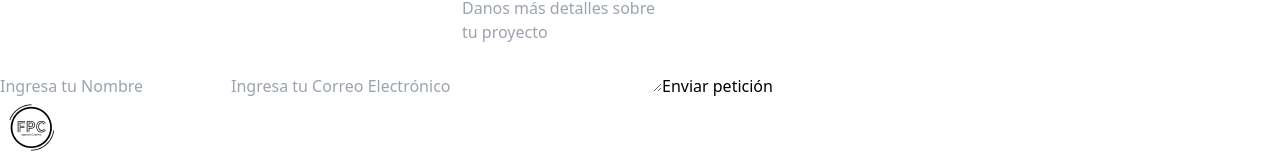
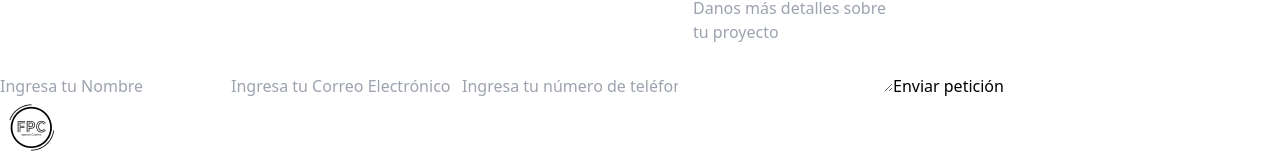
Before and after one commit to dimas4dev/faro-creative-agency, a React (Vite) app: page / in a window 1280 px wide. Shown: the part 2652-2815 px from the top of the page. Built offline with nearby package versions, Linux system fonts and the light colour scheme.

Commit message:
Agrega dependencia de emailjs y campos de teléfono en el formulario de contacto

```diff
--- a/package.json
+++ b/package.json
@@ -10,6 +10,7 @@
     "preview": "vite preview"
   },
   "dependencies": {
+    "@emailjs/browser": "^4.3.3",
     "@fortawesome/free-brands-svg-icons": "^6.5.1",
     "@fortawesome/react-fontawesome": "^0.2.0",
     "react": "^18.2.0",
--- a/src/components/ContactForm.tsx
+++ b/src/components/ContactForm.tsx
@@ -1,13 +1,15 @@
 import React, { useState } from 'react';
+import emailjs from '@emailjs/browser';
 
 interface ContactFormValues {
     name: string;
     email: string;
     details: string;
+    phone: string;
 }
 
 const ContactForm: React.FC = () => {
-    const [formValues, setFormValues] = useState<ContactFormValues>({ name: '', email: '', details: '' });
+    const [formValues, setFormValues] = useState<ContactFormValues>({ name: '', email: '', details: '', phone: '' });
 
     const handleInputChange = (e: React.ChangeEvent<HTMLInputElement | HTMLTextAreaElement>) => {
         const { name, value } = e.target;
@@ -16,7 +18,21 @@ const ContactForm: React.FC = () => {
 
     const handleSubmit = (e: React.FormEvent) => {
         e.preventDefault();
-        console.log(formValues); // Aquí manejarias el envío del formulario, por ejemplo, a una API.
+
+        emailjs.send(import.meta.env.VITE_EMAIL_SECRET, "template_contacto_nuevo", {
+            from_name: formValues.name,
+            message: formValues.details,
+            phone: formValues.phone,
+            email: formValues.email,
+            reply_to: "damendoza98@gmail.com"
+        }, import.meta.env.VITE_EMAIL_KEY);
+
+        emailjs.send(import.meta.env.VITE_EMAIL_SECRET, "template_esperaRespuesta", {
+            from_name: formValues.name,
+            reply_to: formValues.email
+        }, import.meta.env.VITE_EMAIL_KEY);
+
+
     };
 
     return (
@@ -44,6 +60,15 @@ const ContactForm: React.FC = () => {
                     className="w-full p-2 border border-gray-300 rounded-md"
                     required
                 />
+                <input
+                    name="phone"
+                    type="number"
+                    value={formValues.phone}
+                    onChange={handleInputChange}
+                    placeholder="Ingresa tu número de teléfono"
+                    className="w-full p-2 border border-gray-300 rounded-md"
+                    required
+                />
                 <textarea
                     name="details"
                     value={formValues.details}
```
Also changed, not shown: 1 other file (tests, documents, lock files or other folders).
